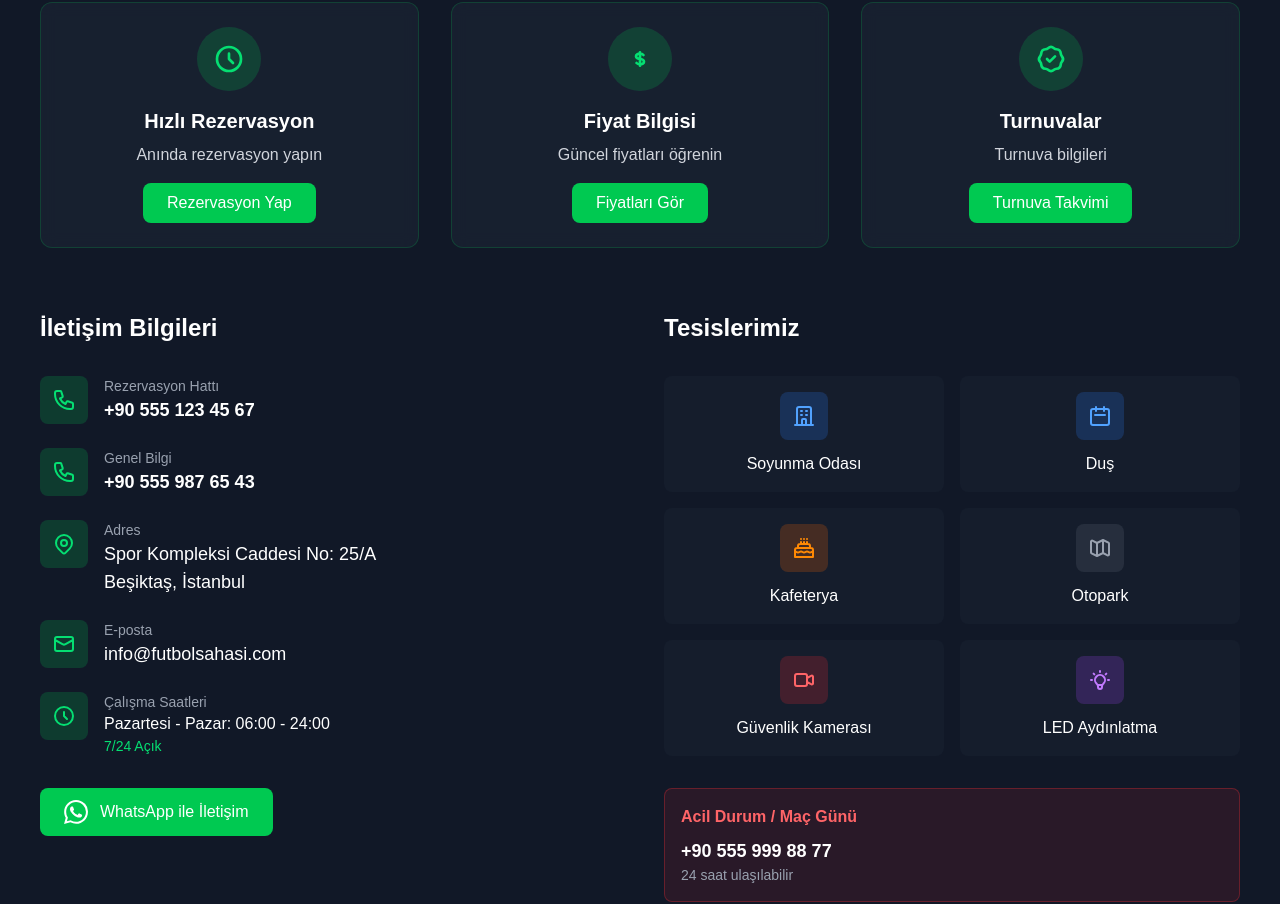
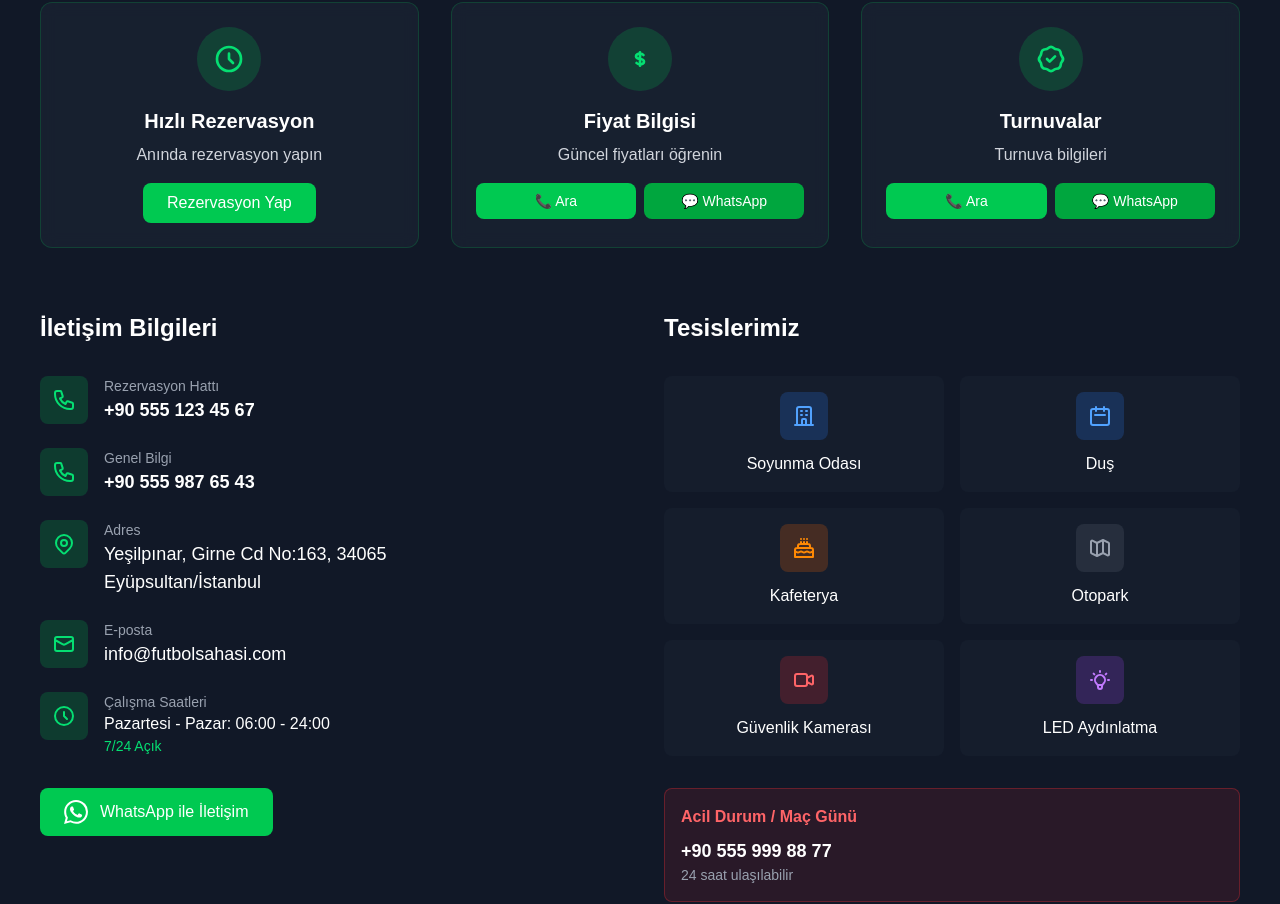
Before and after one commit to sfinks9/web-yesilpinar, a Next.js app: page / in a window 1280 px wide. Shown: the part 4030-4934 px from the top of the page. Built offline with nearby package versions, Linux system fonts and the light colour scheme.

Commit message:
contact added

```diff
--- a/src/app/components/Contact.jsx
+++ b/src/app/components/Contact.jsx
@@ -19,9 +19,12 @@ export default function Contact() {
             </div>
             <h3 className="text-xl font-semibold text-white mb-2">Hızlı Rezervasyon</h3>
             <p className="text-gray-300 mb-4">Anında rezervasyon yapın</p>
-            <button className="bg-green-500 hover:bg-green-600 text-white px-6 py-2 rounded-lg transition-colors">
+            <a
+              href="tel:+905551234567"
+              className="inline-block bg-green-500 hover:bg-green-600 text-white px-6 py-2 rounded-lg transition-colors text-center"
+            >
               Rezervasyon Yap
-            </button>
+            </a>
           </div>
 
           <div className="bg-gray-800/50 backdrop-blur-sm rounded-xl p-6 text-center border border-green-500/20 hover:border-green-500/50 transition-all duration-300 card-item">
@@ -32,9 +35,22 @@ export default function Contact() {
             </div>
             <h3 className="text-xl font-semibold text-white mb-2">Fiyat Bilgisi</h3>
             <p className="text-gray-300 mb-4">Güncel fiyatları öğrenin</p>
-            <button className="bg-green-500 hover:bg-green-600 text-white px-6 py-2 rounded-lg transition-colors">
-              Fiyatları Gör
-            </button>
+            <div className="flex space-x-2">
+              <a
+                href="tel:+905559876543"
+                className="flex-1 bg-green-500 hover:bg-green-600 text-white px-3 py-2 rounded-lg transition-colors text-center text-sm"
+              >
+                📞 Ara
+              </a>
+              <a
+                href="https://wa.me/905559876543?text=Merhaba! Halısaha fiyat bilgilerini öğrenmek istiyorum."
+                target="_blank"
+                rel="noopener noreferrer"
+                className="flex-1 bg-green-600 hover:bg-green-700 text-white px-3 py-2 rounded-lg transition-colors text-center text-sm"
+              >
+                💬 WhatsApp
+              </a>
+            </div>
           </div>
 
           <div className="bg-gray-800/50 backdrop-blur-sm rounded-xl p-6 text-center border border-green-500/20 hover:border-green-500/50 transition-all duration-300 card-item">
@@ -45,9 +61,22 @@ export default function Contact() {
             </div>
             <h3 className="text-xl font-semibold text-white mb-2">Turnuvalar</h3>
             <p className="text-gray-300 mb-4">Turnuva bilgileri</p>
-            <button className="bg-green-500 hover:bg-green-600 text-white px-6 py-2 rounded-lg transition-colors">
-              Turnuva Takvimi
-            </button>
+            <div className="flex space-x-2">
+              <a
+                href="tel:+905559876543"
+                className="flex-1 bg-green-500 hover:bg-green-600 text-white px-3 py-2 rounded-lg transition-colors text-center text-sm"
+              >
+                📞 Ara
+              </a>
+              <a
+                href="https://wa.me/905559876543?text=Merhaba! Turnuva takvimi ve bilgileri hakkında bilgi almak istiyorum."
+                target="_blank"
+                rel="noopener noreferrer"
+                className="flex-1 bg-green-600 hover:bg-green-700 text-white px-3 py-2 rounded-lg transition-colors text-center text-sm"
+              >
+                💬 WhatsApp
+              </a>
+            </div>
           </div>
         </div>
 
@@ -67,7 +96,7 @@ export default function Contact() {
                 </div>
                 <div>
                   <p className="text-gray-400 text-sm">Rezervasyon Hattı</p>
-                  <p className="text-white text-lg font-semibold">+90 555 123 45 67</p>
+                  <a href="tel:+905551234567" className="text-white text-lg font-semibold hover:text-green-400 transition-colors cursor-pointer">+90 555 123 45 67</a>
                 </div>
               </div>
 
@@ -79,7 +108,7 @@ export default function Contact() {
                 </div>
                 <div>
                   <p className="text-gray-400 text-sm">Genel Bilgi</p>
-                  <p className="text-white text-lg font-semibold">+90 555 987 65 43</p>
+                  <a href="tel:+905559876543" className="text-white text-lg font-semibold hover:text-green-400 transition-colors cursor-pointer">+90 555 987 65 43</a>
                 </div>
               </div>
 
@@ -93,8 +122,8 @@ export default function Contact() {
                 </div>
                 <div>
                   <p className="text-gray-400 text-sm">Adres</p>
-                  <p className="text-white text-lg">Spor Kompleksi Caddesi No: 25/A</p>
-                  <p className="text-white text-lg">Beşiktaş, İstanbul</p>
+                  <p className="text-white text-lg">Yeşilpınar, Girne Cd No:163, 34065</p>
+                  <p className="text-white text-lg"> Eyüpsultan/İstanbul</p>
                 </div>
               </div>
 
@@ -129,7 +158,7 @@ export default function Contact() {
             {/* WhatsApp Button */}
             <div className="mt-8">
               <a
-                href="https://wa.me/905551234567"
+                href="https://wa.me/905551234567?text=Merhaba! Halısaha rezervasyonu yapmak istiyorum. Müsait saatler ve fiyatlar hakkında bilgi alabilir miyim?"
                 target="_blank"
                 rel="noopener noreferrer"
                 className="inline-flex items-center space-x-3 bg-green-500 hover:bg-green-600 text-white px-6 py-3 rounded-lg transition-colors whatsapp-btn"
@@ -205,7 +234,7 @@ export default function Contact() {
             {/* Emergency Contact */}
             <div className="mt-8 bg-red-500/10 border border-red-500/30 rounded-lg p-4">
               <h4 className="text-red-400 font-semibold mb-2">Acil Durum / Maç Günü</h4>
-              <p className="text-white text-lg font-semibold">+90 555 999 88 77</p>
+              <a href="tel:+905559998877" className="text-white text-lg font-semibold hover:text-red-400 transition-colors cursor-pointer">+90 555 999 88 77</a>
               <p className="text-gray-400 text-sm">24 saat ulaşılabilir</p>
             </div>
           </div>
@@ -218,7 +247,7 @@ export default function Contact() {
             <iframe
               title="Futbol Sahası Konumu"
               className="w-full h-96 md:h-[500px] rounded-2xl shadow-2xl border border-green-500/20"
-              src="https://maps.google.com/maps?q=Be%C5%9Fikta%C5%9F,%C4%B0stanbul&t=&z=15&ie=UTF8&iwloc=&output=embed"
+              src="https://www.google.com/maps/embed?pb=!1m18!1m12!1m3!1d3007.9961082326686!2d28.916330276244874!3d41.069077715678596!2m3!1f0!2f0!3f0!3m2!1i1024!2i768!4f13.1!3m3!1m2!1s0x14cab0ed9a4146ef%3A0x6c16f6d1b227bce6!2zWWXFn2lscMSxbmFyLCBHaXJuZSBDZCBObzoxNjMsIDM0MDY1IEV5w7xwc3VsdGFuL8Swc3RhbmJ1bA!5e0!3m2!1sen!2str!4v1759498734376!5m2!1sen!2str"
               loading="lazy"
             ></iframe>
 
@@ -240,7 +269,7 @@ export default function Contact() {
         </div>
 
         {/* Social Media */}
-        <div className="text-center mt-16 social-media">
+        {/* <div className="text-center mt-16 social-media">
           <h3 className="text-xl font-bold text-white mb-6">Bizi Takip Edin</h3>
           <div className="flex justify-center space-x-6">
             <a href="#" className="w-12 h-12 bg-blue-600 hover:bg-blue-700 rounded-full flex items-center justify-center transition-colors social-item">
@@ -259,7 +288,7 @@ export default function Contact() {
               </svg>
             </a>
           </div>
-        </div>
+        </div> */}
       </div>
   );
 }
```
